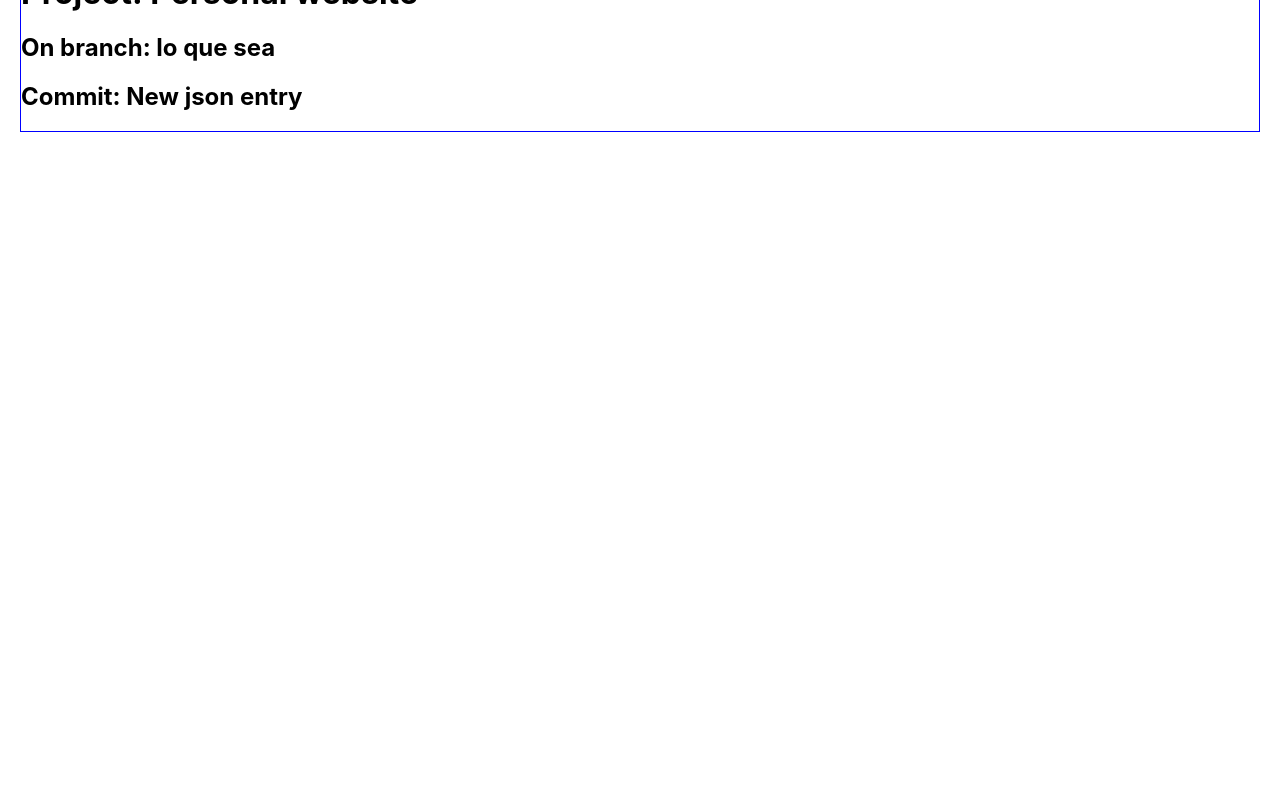
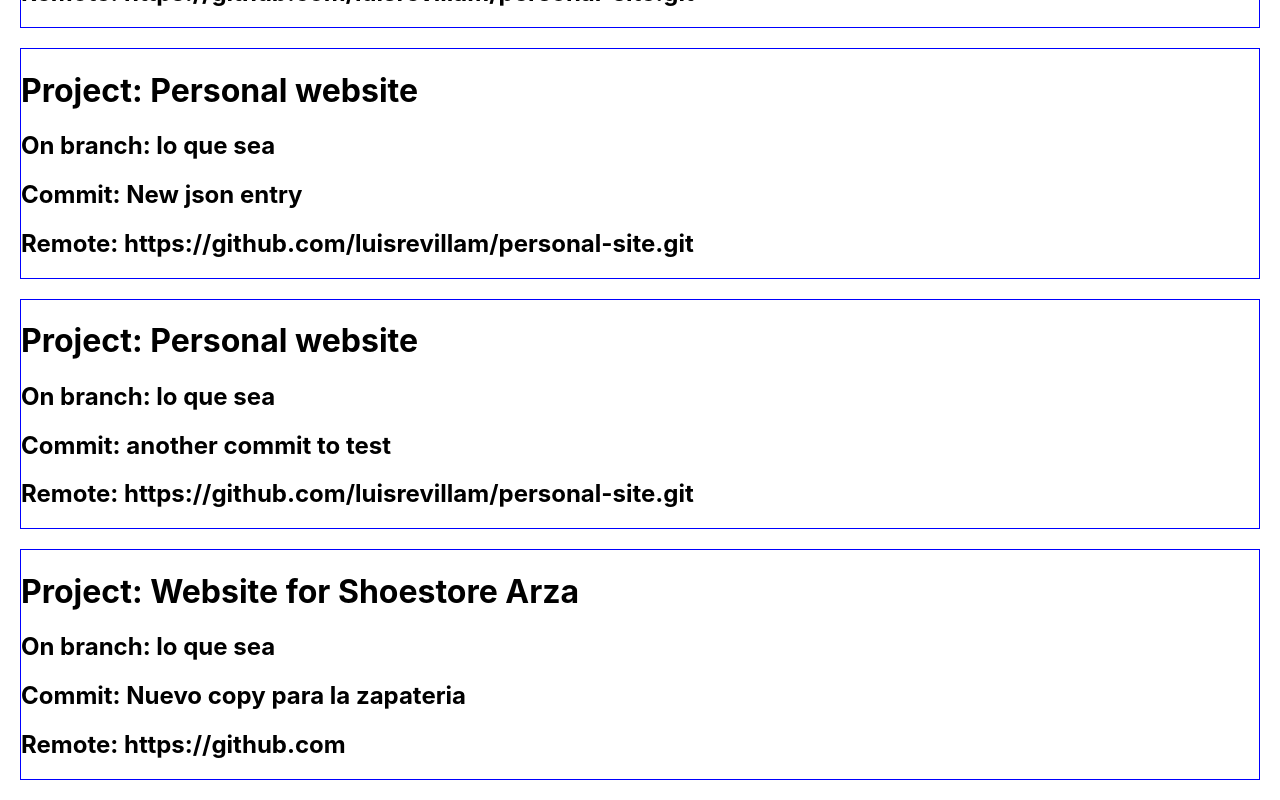
Before and after one commit to LuisRevillaM/personal-site, a React (Create React App) app: page / in a window 1280 px wide. Shown: the part 473-1273 px from the top of the page. Before the commit the page ends 800 px from the top, so only its background shows below. Built offline with nearby package versions, Linux system fonts and the light colour scheme.

Commit message:
Remote urls on latest commits section

```diff
--- a/src/App.js
+++ b/src/App.js
@@ -12,6 +12,7 @@ class App extends Component {
               <h1>Project: {com.project}</h1>
               <h2>On branch: {com.branch}</h2>
               <h2> Commit: {com.commit}</h2>
+              <h2> Remote: {com.remote} </h2>
             </div>
           );
         })}
--- a/src/commits.json
+++ b/src/commits.json
@@ -16,5 +16,17 @@
     "branch": "lo que sea",
     "commit": "New json entry",
     "remote": "https://github.com/luisrevillam/personal-site.git"
+  },
+  {
+    "project": "Personal website",
+    "branch": "lo que sea",
+    "commit": "another commit to test",
+    "remote": "https://github.com/luisrevillam/personal-site.git"
+  },
+  {
+    "project": "Website for Shoestore Arza",
+    "branch": "lo que sea",
+    "commit": "Nuevo copy para la zapateria",
+    "remote": "https://github.com"
   }
 ]
```
